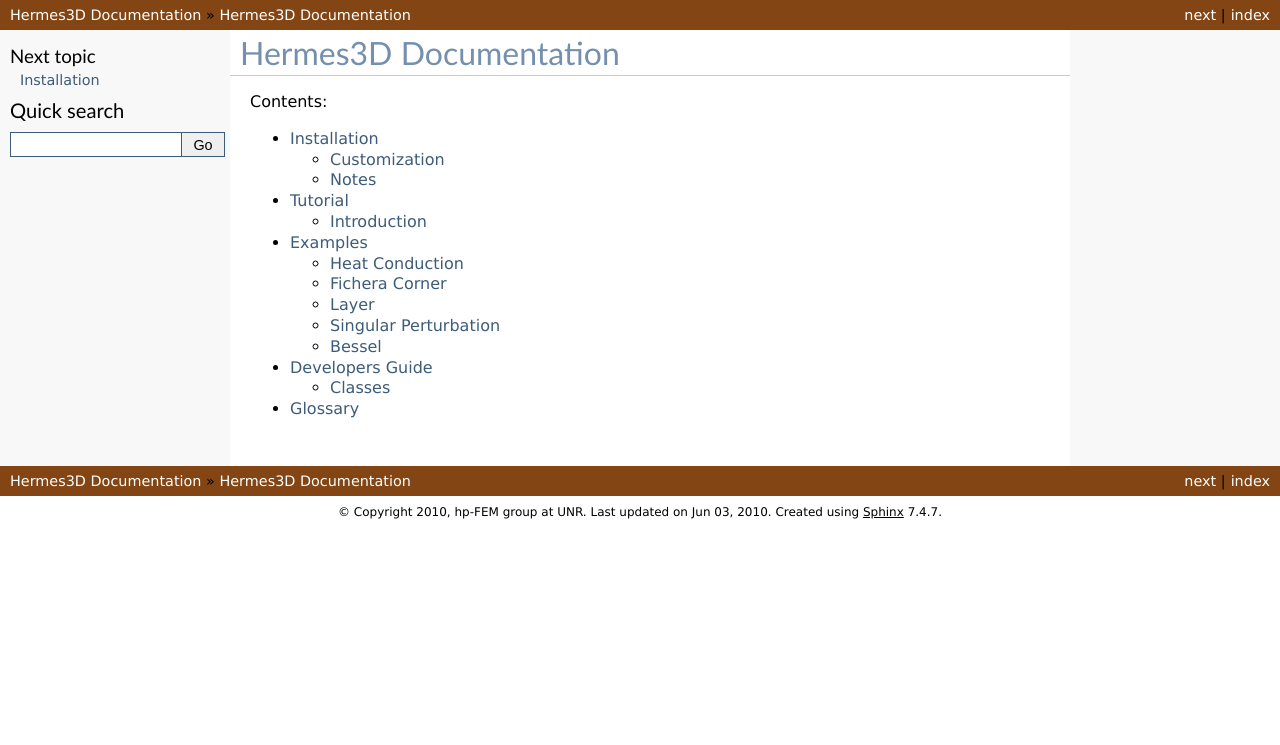
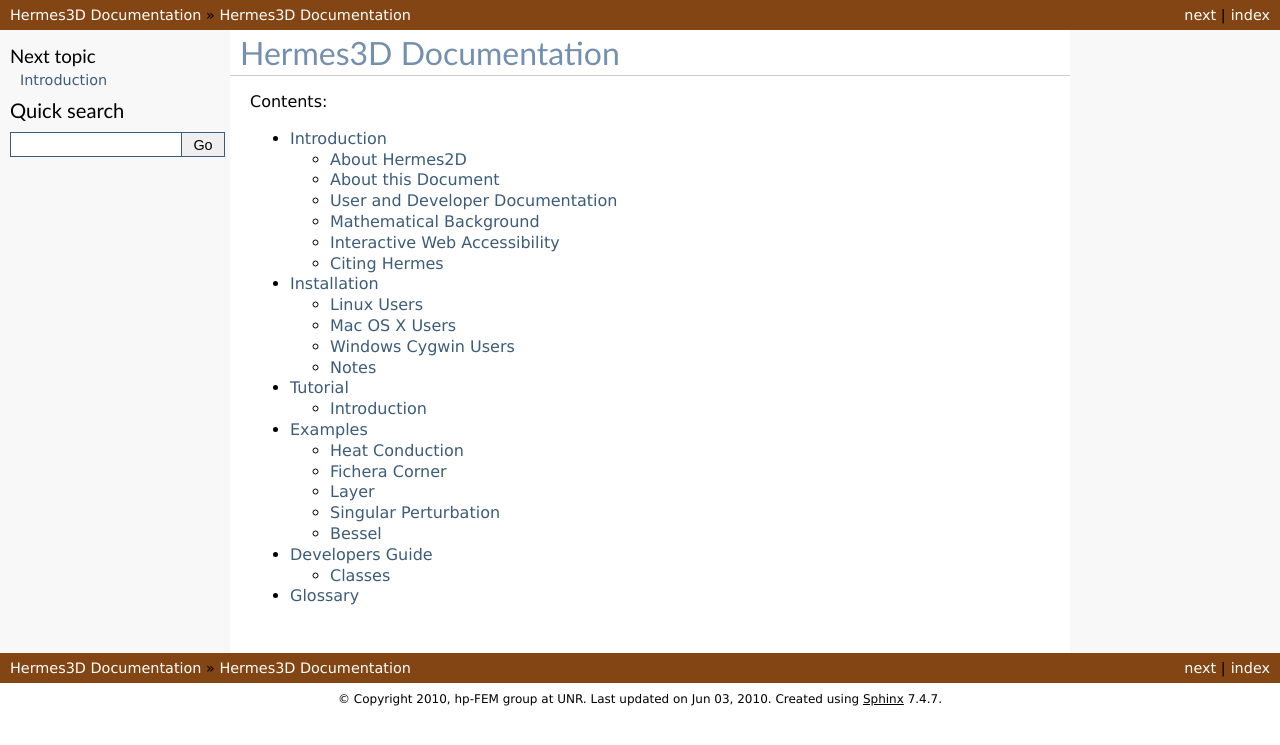
Before and after one commit to hpfem/hermes3d, a Sphinx documentation site: the page built from doc/index.rst, in a window 1280 px wide. Shown: the top 745 px of the page. Built offline with Sphinx 7.4.7, drawn with Linux system fonts in a browser that asks for light colours; formulas are drawn with MathJax 3; some of the changed lines change nothing that is shown.

Commit message:
Update_Installation_Part_of_Documentation

```diff
--- a/doc/index.rst
+++ b/doc/index.rst
@@ -11,6 +11,7 @@
 .. toctree::
     :maxdepth: 2
 
+    src/intro
     src/install
     src/tutorial
     src/examples
--- a/doc/src/install.rst
+++ b/doc/src/install.rst
@@ -1,5 +1,13 @@
+============
 Installation
 ============
+
+Linux Users
+-----------
+
+Compilation
+~~~~~~~~~~~
+
 
 Normally, you will need to satisfy some prerequisities before you can compile and install Hermes3D.
 These are:
@@ -12,24 +20,74 @@
 * BLAS
 * UMFPACK
 
-Having these packages installed, you can do:
+Clone the Git repository, configure and build:
 
 .. code-block:: bash
 
-   $ cmake . # as yourself
+   $ git clone http://hpfem.org/git/hermes3d.git
+   $ cmake .
    $ make
-   $ make install # as root, if your install path is system-wide
 
-In order to install Hermes3D into different location, you need to change ``CMAKE_INSTALL_PREFIX``
-variable.
+If you have more than one CPU, you can use "make -jN" where N is the
+number of CPUs of your computer.
 
+Tests
+~~~~~
+
+To execute all test, do:
+
+.. code-block:: bash
+
+   $ make test
+
+Note that some of the tests take a long time to finish. To execute the short
+running tests, do:
+
+.. code-block:: bash
+
+   $ make test-quick
+
+Debugging with Eclipse
+~~~~~~~~~~~~~~~~~~~~~~
+
+To use eclipse as debugger, in the root folder of the project:
+
+::
+
+    mkdir eclipse_build
+    cd eclipse_build
+    cmake -G"Eclipse CDT4 - Unix Makefiles" -D CMAKE_BUILD_TYPE=Debug ../
+
+In Eclipse:
+
+    - Import project using Menu File->Import
+    - Select General->Existing projects into workspace:
+    - Browse where your build tree is and select the root build tree directory.
+    - Keep "Copy projects into workspace" unchecked.
+
+Install Hermes3D
+~~~~~~~~~~~~~~~~
+
+In order to install Hermes3D into different location, you need to change
+``CMAKE_INSTALL_PREFIX`` variable in CMakeCache.txt or issue command:
+
+.. code-block:: bash
+
+   $ cmake -DCMAKE_INSTALL_PREFIX=~/usr/local .
+   $ make
+
+To install the binary issue command:
+
+.. code-block:: bash
+
+   $ sudo make install		# if your install path is system-wide
 
 Customization
--------------
+~~~~~~~~~~~~~
 
-Hermes3D is quite modular and can be build with several options. Configuration can be done via
-``CMake.vars`` file that has to be placed in the build directory. Look into ``CMake.vars.example``
-file for the file format.
+Hermes3D is quite modular and can be build with several options. Configuration
+can be done via ``CMake.vars`` file that has to be placed in the build
+directory. Look into ``CMake.vars.example`` file for the file format.
 
 - Element types
 
@@ -70,9 +128,107 @@
     convergence graphs, etc. Setting this to ``"."`` will write these files into the current
     directory.
 
+For example, you can turn on and off various components to build, just edit
+the CMake.vars file and add the following:
+
+::
+
+    set(WITH_EXAMPLES NO)
+    set(WITH_PYTHON YES)
+
+For development, edit the CMake.vars file and add the following:
+
+::
+    set(DEBUG YES)	# to compile debug versions
+    set(RELEASE YES)	# to compile debug versions
+
+Then issue command:
+
+.. code-block:: bash
+
+   $ make debug		# to build debug versions
+   $ make release	# to build release versions
+
+The CMake.vars can also be easily generated from a script (e.g. a debian/rules
+file) by issuing command:
+
+.. code-block:: bash
+    $ python -c 'print "set(H3D_COMPLEX no)\nset(WITH_EXAMPLES no)\nset(WITH_TUTORIAL no)\nset(WITH_PYTHON yes)\nset(WITH_GLUT no)\nset(WITH_UTIL no)"' > CMake.vars
+
 Another way how to configure the build process is to use ``ccmake``. Then the most of the options
 listed above can be set via textual UI. The paths where your packages sit have to be specified in
 ``CMake.vars`` the same way as mentioned above.
+
+Mac OS X Users
+--------------
+
+Compilation
+~~~~~~~~~~~
+**Step 1**: Make sure you have XCode installed. This should be on the
+installation disks which came with your Mac. XCode contains the GNU
+compilers, make and many other things which are required to build Hermes3D.
+
+**Step 2**: Download and install MacPython version 2.6 using the disk image for
+your version of OSX at http://www.python.org/download/releases/2.6.5/.
+You will already have a version of Python which gets installed with
+your operating system, but it will probably be out of date. Once this
+is installed, go to the Python 2.6 directory which will be in your
+Applications folder and double click the 'Update Shell
+Profile.command' script to run it. This will update your system to use
+the latest version of Python.
+
+**Step 3**: Install the following libraries and applications: judy, Suitesparse,
+glew, cmake, git. If you don't already have these on your Mac, then
+the easiest way to get them is to use MacPorts (which is an
+application which allows you to easily install and manage UNIX
+libraries and applications on your Mac) by doing the following:
+
+  (a) Download and install MacPorts from
+      http://www.macports.org/install.php.
+  (b) Do 'sudo port install judy suitesparse glew Lapack'.
+  (c) If you don't already have git installed, do
+      'sudo port install git'.
+  (d) If you don't already have cmake installed, do
+      'sudo port install cmake'.
+
+**Step 4**: Get the Hermes3D source code. Change to the directory where you want
+to download the Hermes3D source and clone the git repository by doing
+'git clone http://hpfem.org/git/hermes3d.git'.
+
+**Step 5**: Configure and build Hermes by doing 'cd hermes3d/ && cmake .
+&& make'.
+If you have more than one CPU, you can use 'make -jN' where N is the
+number of CPUs of your computer. To set the location where Hermes2D
+will be installed, pass the -DCMAKE_INSTALL_PREFIX=<your location>
+flag to cmake (i.e. to install in /usr/local, replace the cmake
+command above with 'cmake -DCMAKE_INSTALL_PREFIX=/usr/local .').
+
+**Step 6**: To execute all tests, do 'make test'. Note that some of the tests
+can take a long time to finish. To just execute the short running tests,
+do 'make test-quick'.
+
+**Step 7**: Install Hermes3D by doing 'make install'.
+
+Windows Cygwin Users
+--------------------
+
+Compilation
+~~~~~~~~~~~
+
+Download and install the Linux emulator Cygwin from `here <http://www.cygwin.com/>`_ (the small icon in the top-right corner). While running setup.exe,
+you need to install cmake, gcc4, gfortran, git, gitk, Lapack, libX11-devel, libXext-devel, libXt-devel, libXt, libXext, make, m4, openssl-devel, perl,
+python, wget, xextproto.
+
+Then download, unpack, and build Hermes3D as in Linux:
+
+.. code-block:: bash
+
+    $ git clone http://hpfem.org/git/hermes3d.git
+    $ cd hermes3d
+    $ cmake .
+    $ make
+
+For more details go to the Linux section above.
 
 Notes
 -----
@@ -85,7 +241,7 @@
    - TeX
    - dvipng
 
-  ``make doc`` builds the documentation in html format; there is also ``make doc-tex`` which builds
+  ``make html`` builds the documentation in html format; there is also ``make latex`` which builds
   the TeX files with the documentation.
 
 * When building the complex version of Hermes3D with PETSc support, you will need PETSc build with
@@ -98,4 +254,4 @@
 * **Trilinos** can be build using our howto_.
 
 
-.. _howto: http://hpfem.org/main/howto/howto.html
+.. _howto: http://hpfem.org/main/howto/howto-trilinos.html
--- /dev/null
+++ b/doc/src/intro.rst
@@ -0,0 +1,22 @@
+============
+Introduction
+============
+
+About Hermes2D
+--------------
+
+
+About this Document
+-------------------
+
+User and Developer Documentation
+--------------------------------
+
+Mathematical Background
+-----------------------
+
+Interactive Web Accessibility
+-----------------------------
+
+Citing Hermes
+-------------
```
